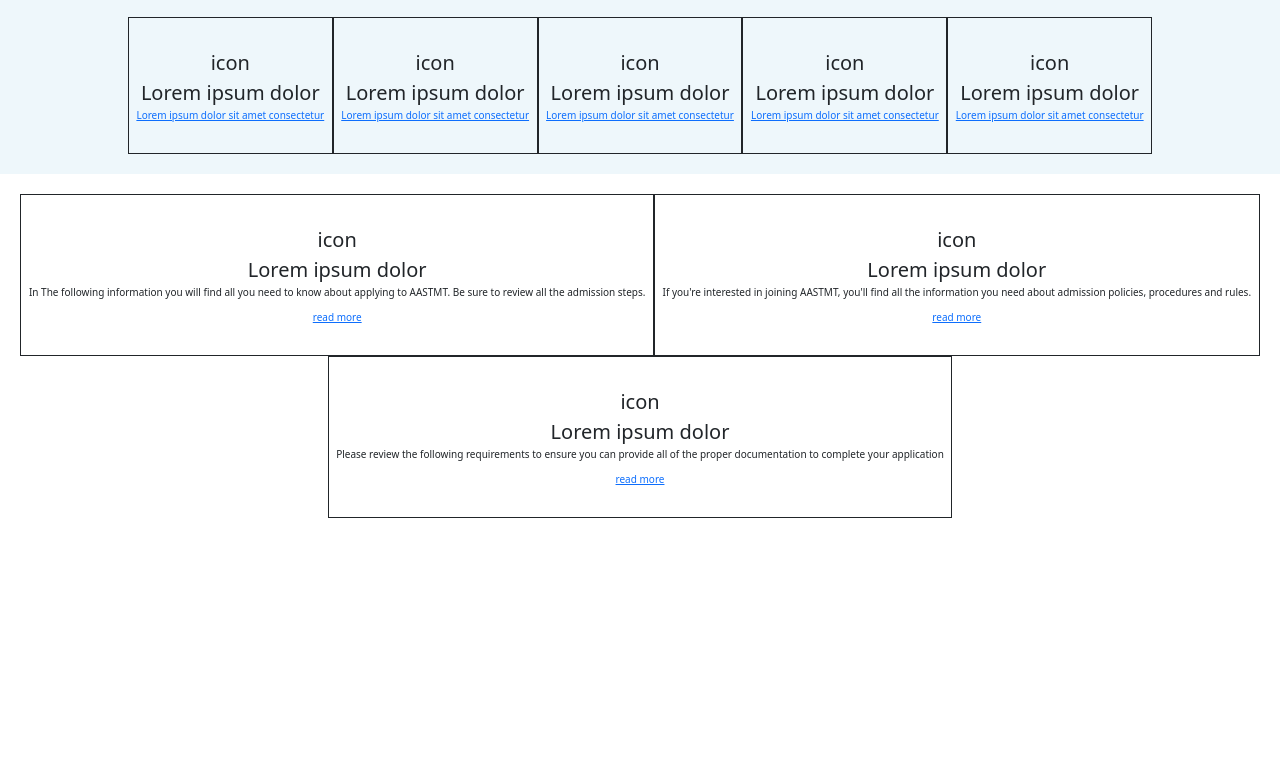
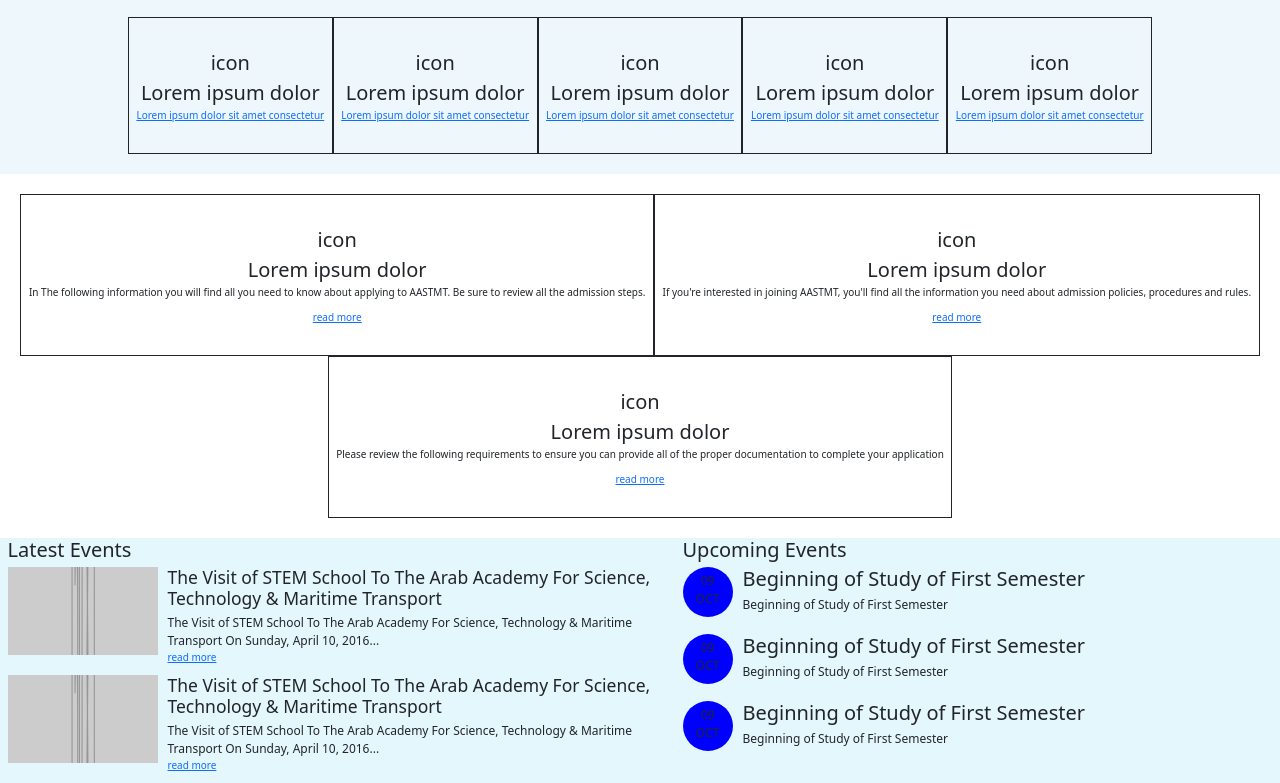
Before and after one commit to al-amiir/arab-academy, a website: page index.html in a window 1280 px wide. Shown: the part 598-1381 px from the top of the page. Before the commit the page ends 1136 px from the top, so only its background shows below. Drawn offline with nearby package versions, Linux system fonts and the light colour scheme; placeholder pictures from the web are drawn by us.

Commit message:
Events primary design

```diff
--- a/index.html
+++ b/index.html
@@ -432,7 +432,102 @@
         </div>
       </section>
 
-      <section class="news"></section>
+      <section class="row row-cols-auto d-flex events">
+        <div class="col">
+          <h2>Latest Events</h2>
+          <div>
+            <div class="col d-flex flex-wrap events_latest">
+              <img
+                class="events_latest-img"
+                src="https://via.placeholder.com/150/000000"
+                alt=""
+              />
+              <div
+                class="
+                  events_latest-text
+                  d-flex
+                  flex-column
+                  justify-content-around
+                "
+              >
+                <h3>
+                  The Visit of STEM School To The Arab Academy For Science,
+                  Technology & Maritime Transport
+                </h3>
+                <span
+                  >The Visit of STEM School To The Arab Academy For Science,
+                  Technology & Maritime Transport On Sunday, April 10,
+                  2016...</span
+                >
+                <a href="#">read more</a>
+              </div>
+            </div>
+            <div class="col d-flex flex-wrap events_latest">
+              <img
+                class="events_latest-img"
+                src="https://via.placeholder.com/150/000000"
+                alt=""
+              />
+              <div
+                class="
+                  events_latest-text
+                  d-flex
+                  flex-column
+                  justify-content-around
+                "
+              >
+                <h3>
+                  The Visit of STEM School To The Arab Academy For Science,
+                  Technology & Maritime Transport
+                </h3>
+                <span
+                  >The Visit of STEM School To The Arab Academy For Science,
+                  Technology & Maritime Transport On Sunday, April 10,
+                  2016...</span
+                >
+                <a href="#">read more</a>
+              </div>
+            </div>
+          </div>
+        </div>
+        <div class="col d-flex flex-column events_upcoming">
+          <h2>Upcoming Events</h2>
+          <!-- event 1 -->
+          <div class="d-flex events_upcoming-box">
+            <div class="circle">
+              <p>09</p>
+              <p>OCT</p>
+            </div>
+            <div>
+              <h2>Beginning of Study of First Semester</h2>
+              <p>Beginning of Study of First Semester</p>
+            </div>
+          </div>
+          <!-- event 2 -->
+          <div class="d-flex events_upcoming-box">
+            <div class="circle">
+              <p>09</p>
+              <p>OCT</p>
+            </div>
+            <div>
+              <h2>Beginning of Study of First Semester</h2>
+              <p>Beginning of Study of First Semester</p>
+            </div>
+          </div>
+          <!-- event 3 -->
+          <div class="d-flex events_upcoming-box">
+            <div class="circle">
+              <p>09</p>
+              <p>OCT</p>
+            </div>
+            <div>
+              <h2>Beginning of Study of First Semester</h2>
+              <p>Beginning of Study of First Semester</p>
+            </div>
+          </div>
+        </div>
+      </section>
+
       <section class="welcome"></section>
       <section class="footer"></section>
     </div>
--- /dev/null
+++ b/style/scss/component/events.scss
@@ -0,0 +1,38 @@
+.events {
+  background-color: #e4f7fc;
+  &_latest {
+    margin-bottom: 10px;
+    &-img {
+      //   width: 150px;
+      margin-right: 10px;
+      margin-bottom: 10px;
+    }
+    &-text {
+      max-width: 500px;
+      span {
+        font-size: 1.2rem;
+      }
+    }
+  }
+  &_upcoming {
+    &-box {
+      max-width: 430px;
+      margin-bottom: 10px;
+      .circle {
+        padding: 5px;
+        background-color: blue;
+        height: 50px;
+        width: 50px;
+        text-align: center;
+        border-radius: 26px;
+        margin-right: 10px;
+        p {
+          margin: 0px;
+        }
+      }
+      p {
+        font-size: 1.2rem;
+      }
+    }
+  }
+}
--- a/style/scss/main.scss
+++ b/style/scss/main.scss
@@ -10,3 +10,4 @@
 @import "./component/caursoul.scss";
 @import "./component/campuses.scss";
 @import "./component//instruction.scss";
+@import "./component/events.scss";
```
Also changed, not shown: style/css/main.css, 1 other file.
